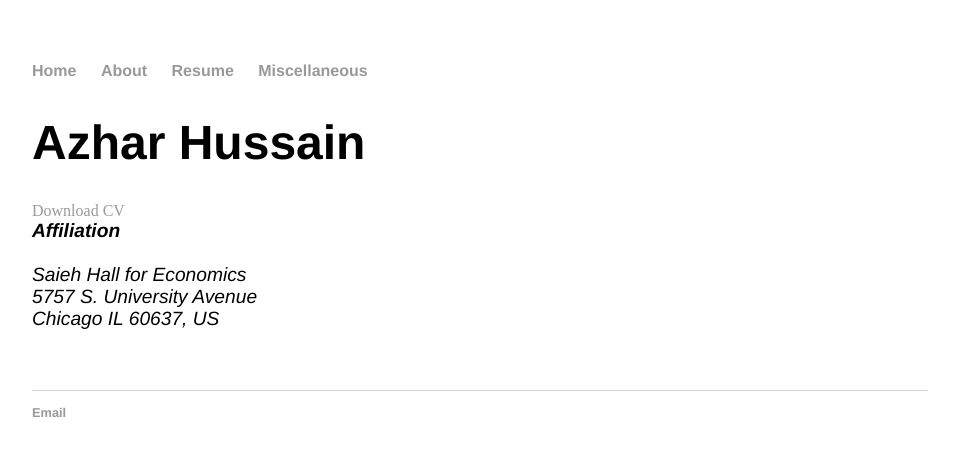
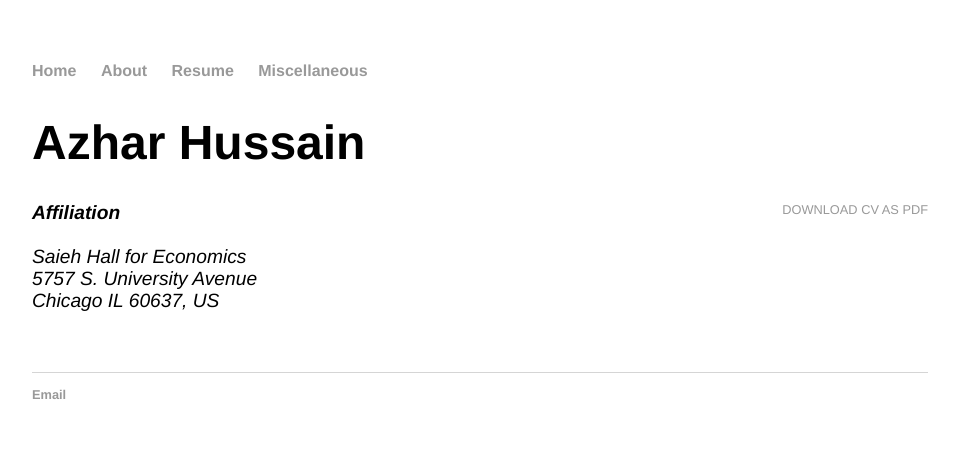
Before and after one commit to azharhsain/azharhsain.github.io, a Jekyll site: the page built from cv/index.html, in a window 1280 px wide. Shown: the top 456 px of the page, without its empty margins (160-1119 px from the left). Built offline with Jekyll 4.4.1, drawn with Linux system fonts in a browser that asks for light colours.

Commit message:
Changed index

```diff
--- a/cv/index.html
+++ b/cv/index.html
@@ -5,11 +5,11 @@ title: Azhar Hussain
 
 	<div class="cv">
 					<h1>Azhar Hussain</h1>
-					<a href="CV_Final.pdf" target="_blank" title="Download CV" >Download CV</a>
+					<a href="CV_Final.pdf" class="download" target="_blank" title="Download CV">Download CV as PDF</a>
 					<address>
-					<strong>Affiliation</strong><br> <br>
+					<strong>Affiliation</strong><br><br>
 					Saieh Hall for Economics <br>
 					5757 S. University Avenue <br>
-					Chicago IL 60637, US<br>
+					Chicago IL 60637, US
 					</address>
 	</div>
```
